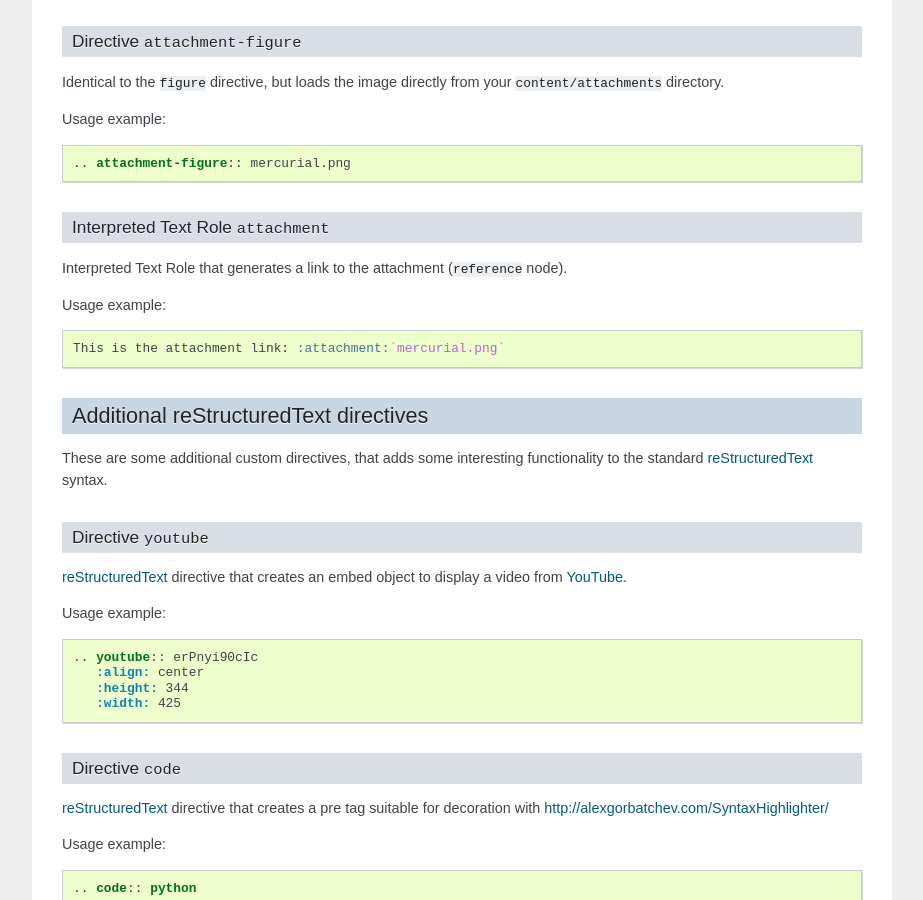
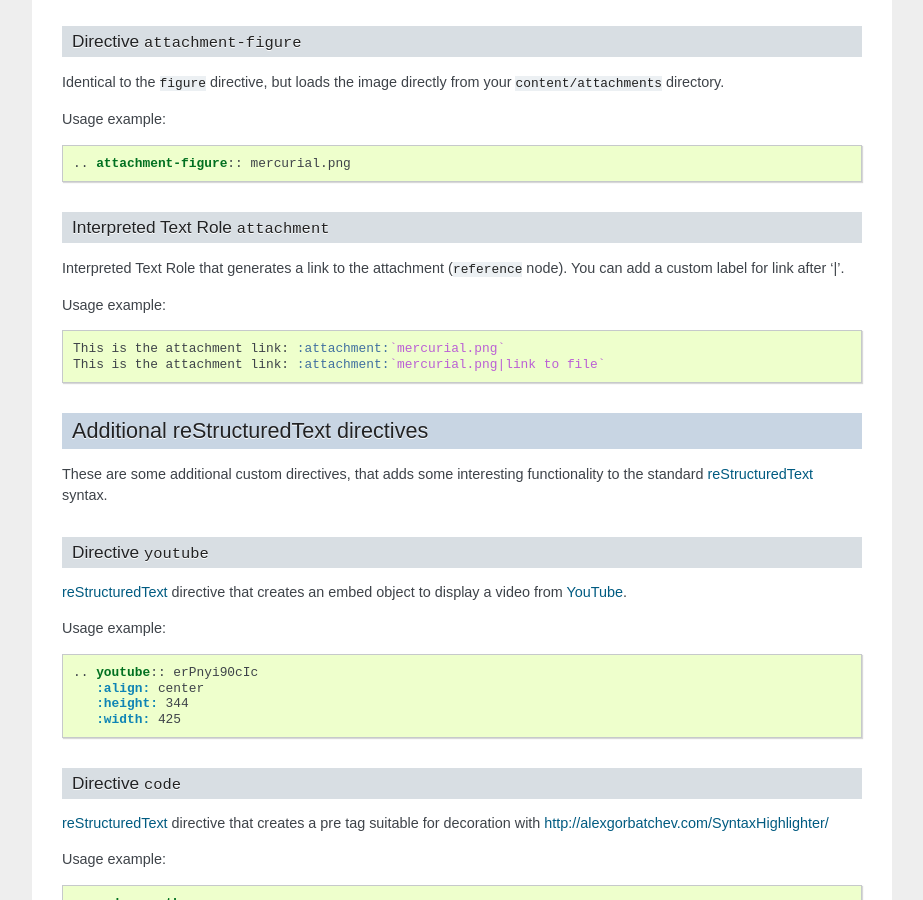
Before and after one commit to rafaelmartins/blohg, a Sphinx documentation site: the page built from docs/write.rst, in a window 1280 px wide and 900 px high, scrolled down 911 px. Shown: the whole window, without its empty margins (198-1121 px from the left). Built offline with Sphinx 7.4.7, drawn with Linux system fonts in a browser that asks for light colours.

Commit message:
Added description to docs about attachment role improvement.

```diff
--- a/docs/write.rst
+++ b/docs/write.rst
@@ -72,13 +72,14 @@ Interpreted Text Role ``attachment``
 ~~~~~~~~~~~~~~~~~~~~~~~~~~~~~~~~~~~~
 
 Interpreted Text Role that generates a link to the attachment (``reference``
-node).
+node). You can add a custom label for link after '|'.
 
 Usage example:
 
 .. code-block:: rest
 
     This is the attachment link: :attachment:`mercurial.png`
+    This is the attachment link: :attachment:`mercurial.png|link to file`
 
 
 Additional reStructuredText directives
```
